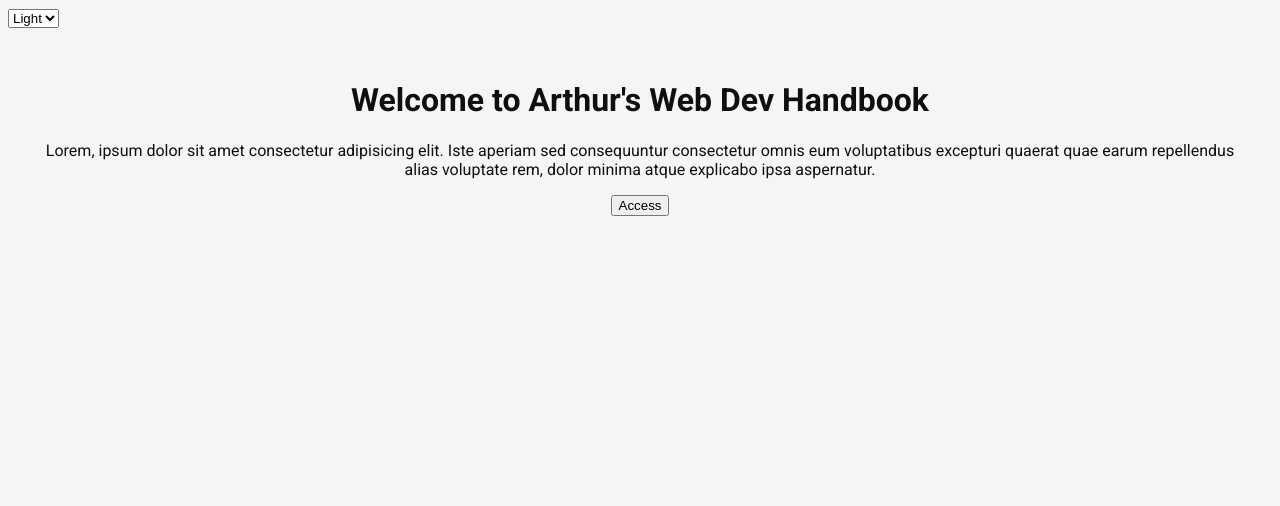
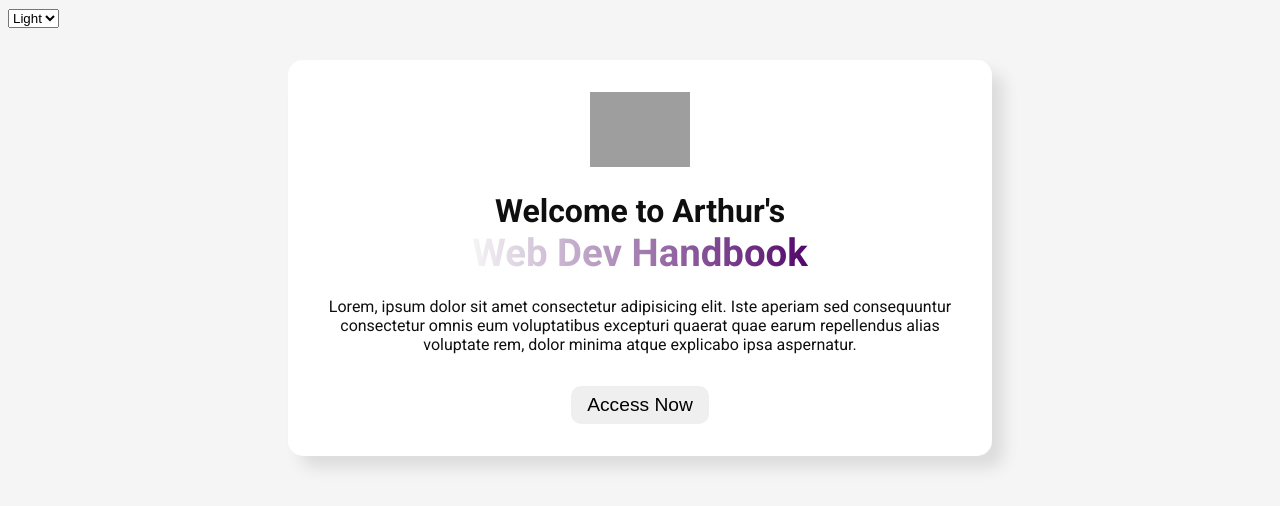
Before and after one commit to ITurres/web-dev-handbook, a React (Vite) app: page / in a window 1280 px wide. Shown: the top 506 px of the page. Built offline with nearby package versions, Linux system fonts and the light colour scheme; grey boxes are pictures that could not be loaded.

Commit message:
refactor: Import and render 'SplashPage' component within 'App'

```diff
--- a/src/App.tsx
+++ b/src/App.tsx
@@ -5,6 +5,7 @@ import './App.scss';
 
 import Layout from './components/Layout/Layout';
 import BrowserStorageService from './services/browserStorage.service';
+import SplashPage from './pages/SplashPage';
 
 function App() {
   const isUserFirstTimeStorageKey = 'isUserFirstTime';
@@ -33,19 +34,7 @@ function App() {
   return (
     <>
       {isUserFirstTime ? (
-        <div>
-          <h1>Welcome to Arthur&apos;s Web Dev Handbook</h1>
-          <p>
-            Lorem, ipsum dolor sit amet consectetur adipisicing elit. Iste
-            aperiam sed consequuntur consectetur omnis eum voluptatibus
-            excepturi quaerat quae earum repellendus alias voluptate rem, dolor
-            minima atque explicabo ipsa aspernatur.
-          </p>
-
-          <button type="button" onClick={handleAccess}>
-            Access
-          </button>
-        </div>
+        <SplashPage handleAccess={handleAccess} />
       ) : (
         <HashRouter>
           <Routes>
```
